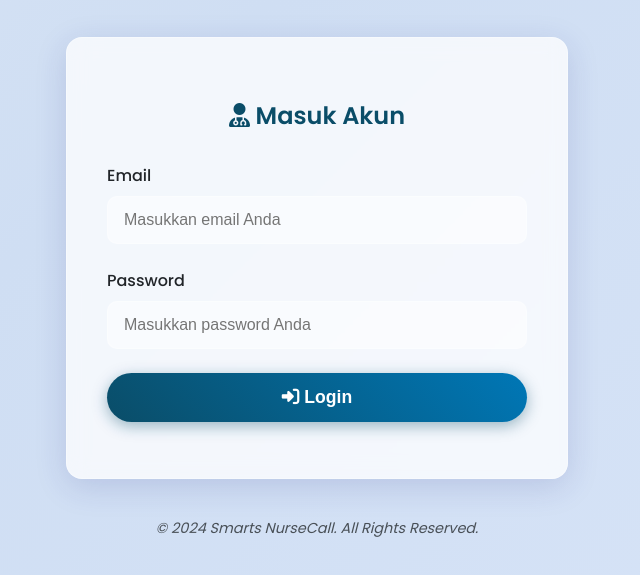
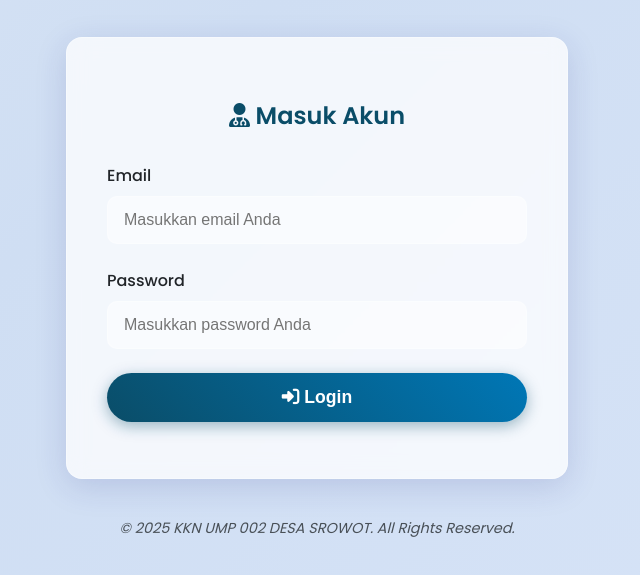
Before and after one commit to smartnursecall/smartnursecall, a plain HTML site: page index.html in a window 1280 px wide. Shown: the part 247-822 px from the top of the page, without its empty margins (323-963 px from the left). Drawn offline with nearby package versions, Linux system fonts and the light colour scheme.

Commit message:
Update index.html

```diff
--- a/index.html
+++ b/index.html
@@ -227,7 +227,7 @@
   </div>
 
   <footer class="site-footer">
-    <p>&copy; 2024 Smarts NurseCall. All Rights Reserved.</p>
+    <p>&copy; 2025 KKN UMP 002 DESA SROWOT. All Rights Reserved.</p>
   </footer>
 
   <!-- SCRIPT LOGIKA TIDAK DIUBAH SAMA SEKALI -->
```
